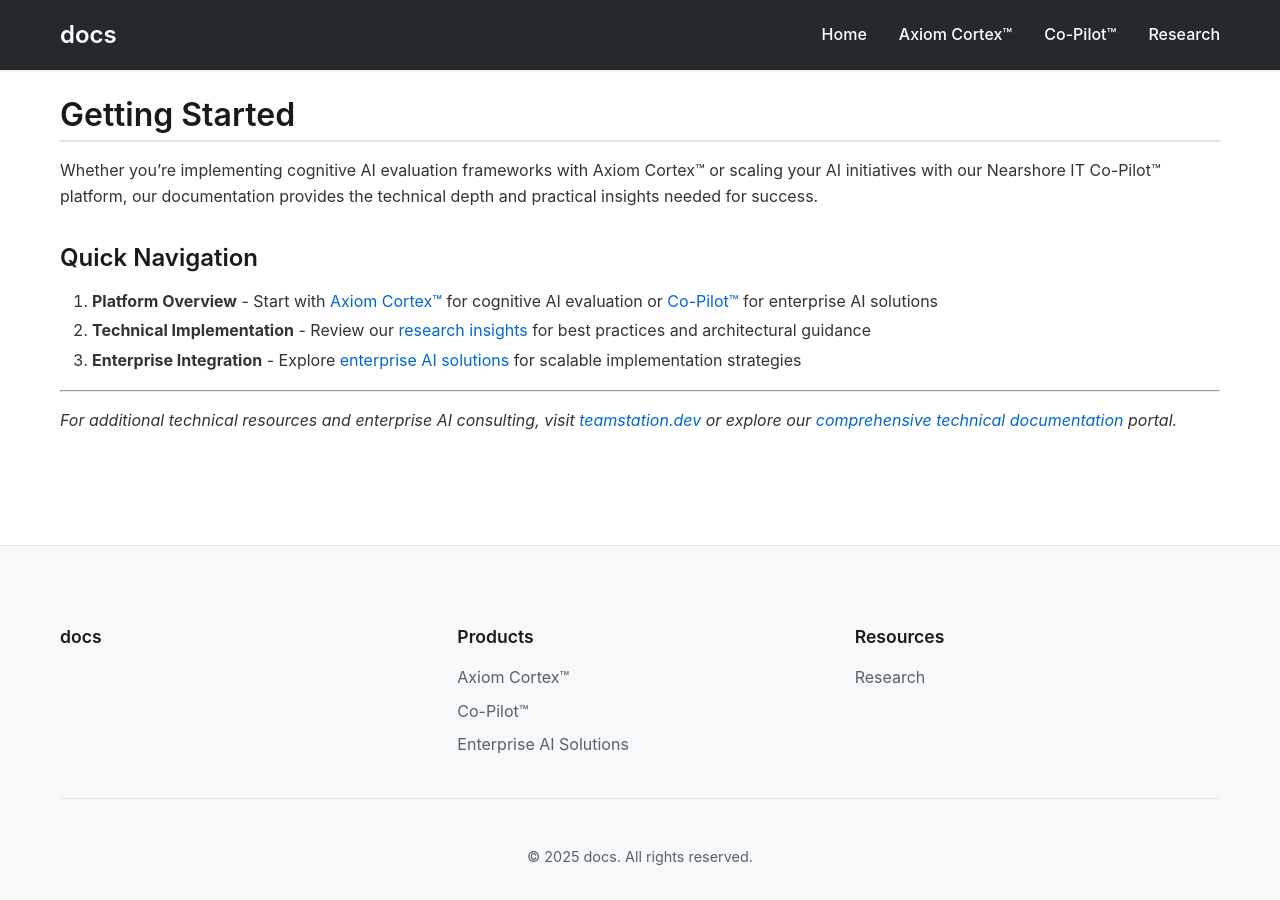
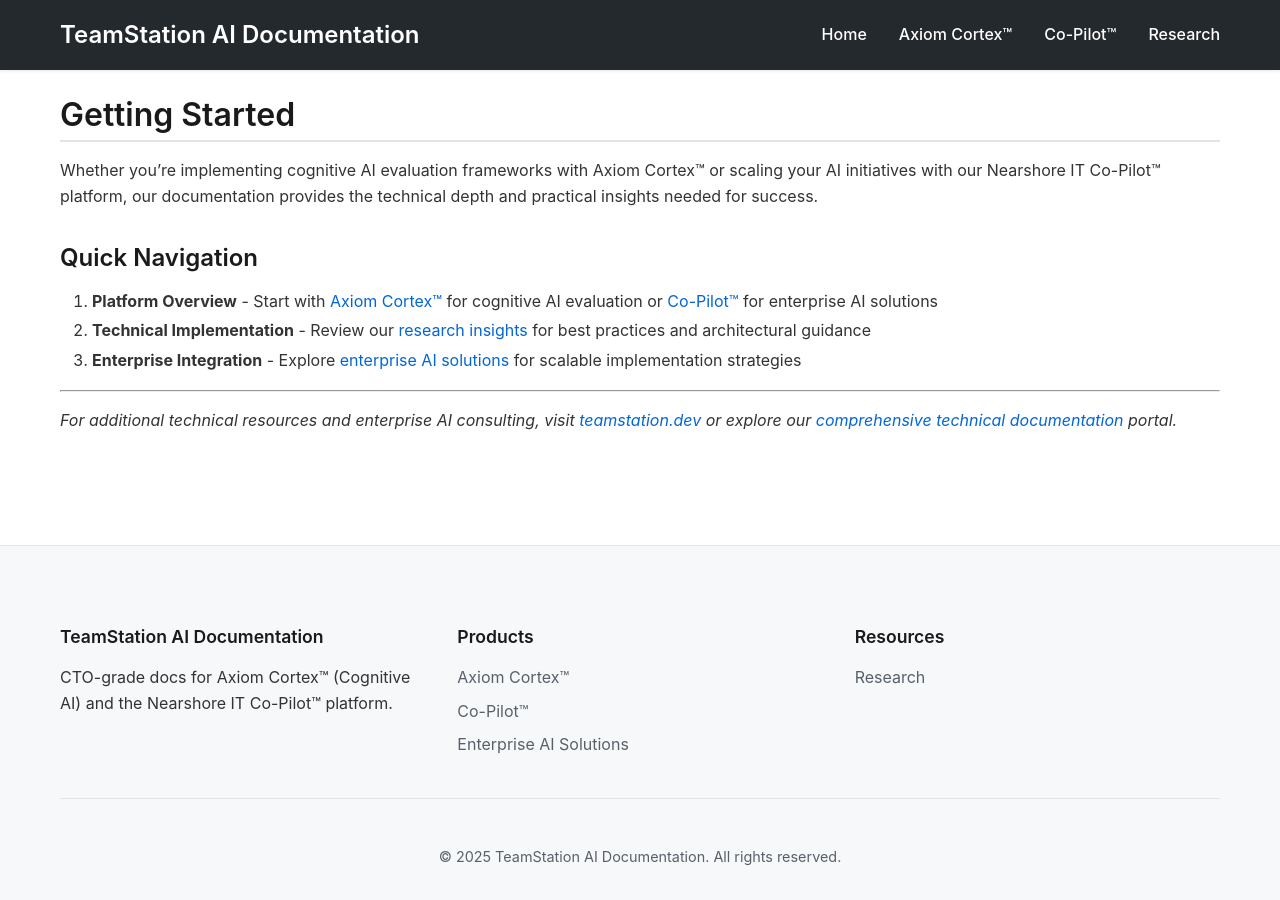
Before and after one commit to TeamStation-AI/docs, a Jekyll site: the page built from home.md, in a window 1280 px wide and 900 px high, scrolled down 1299 px. Built offline with Jekyll 4.4.1, drawn with Linux system fonts in a browser that asks for light colours; some of the changed lines change nothing that is shown.

Commit message:
Update _config.yml for TeamStation AI Docs

```diff
--- a/_config.yml
+++ b/_config.yml
@@ -1,2 +1,92 @@
+# =========================
+# TeamStation AI — Docs
+# GitHub Pages config (Project Pages)
+# Site URL: https://teamstation-ai.github.io/docs/
+# =========================
+
+title: "TeamStation AI Documentation"
+description: "CTO-grade docs for Axiom Cortex™ (Cognitive AI) and the Nearshore IT Co-Pilot™ platform."
+
+# IMPORTANT: Matches your GitHub Pages address
 url: "https://teamstation-ai.github.io"
-baseurl: "/docs"
+baseurl: "/docs"   # <- do not remove the leading slash
+
+# Content & build
+markdown: kramdown
+highlighter: rouge
+permalink: pretty
+timezone: America/Mexico_City
+
+# Plugins (all allowed on GitHub Pages)
+plugins:
+  - jekyll-sitemap
+  - jekyll-seo-tag
+  - jekyll-feed
+
+# Sass (safe to keep; works even if you don’t use SCSS)
+sass:
+  sass_dir: _sass
+  style: compressed
+
+# Collections (publish the Axiom Cortex & Co-Pilot sections)
+collections:
+  axiom_cortex:
+    output: true
+    permalink: /axiom-cortex/:name/
+  copilot:
+    output: true
+    permalink: /co-pilot/:name/
+
+# Defaults (make pages use the 'page' layout and tag their section)
+defaults:
+  - scope:
+      path: ""
+      type: pages
+    values:
+      layout: page
+      author: "TeamStation AI"
+  - scope:
+      path: ""
+      type: axiom_cortex
+    values:
+      layout: page
+      author: "TeamStation AI"
+      section: axiom-cortex
+  - scope:
+      path: ""
+      type: copilot
+    values:
+      layout: page
+      author: "TeamStation AI"
+      section: co-pilot
+
+# SEO (jekyll-seo-tag reads these)
+seo:
+  type: Organization
+  name: TeamStation AI
+  links:
+    - https://teamstation.dev
+    - https://github.com/TeamStation-AI
+
+# Social (optional; also used by jekyll-seo-tag)
+social:
+  type: Organization
+  name: TeamStation AI
+  links:
+    - https://teamstation.dev
+    - https://github.com/TeamStation-AI
+
+# Include & exclude
+include:
+  - robots.txt
+  - humans.txt
+exclude:
+  - README.md
+  - Gemfile
+  - Gemfile.lock
+  - node_modules
+  - vendor/
+
+# Analytics placeholders (leave empty if not used)
+google_analytics:
+google_site_verification:
```
